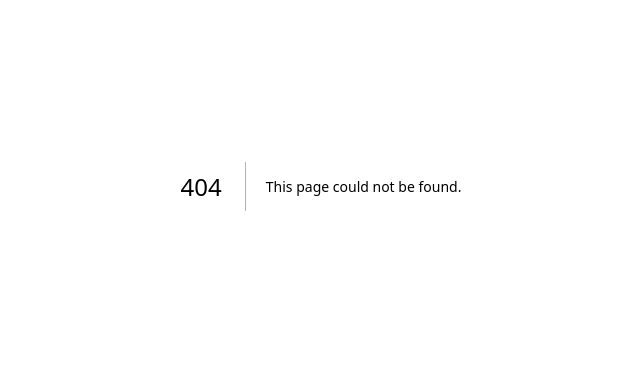
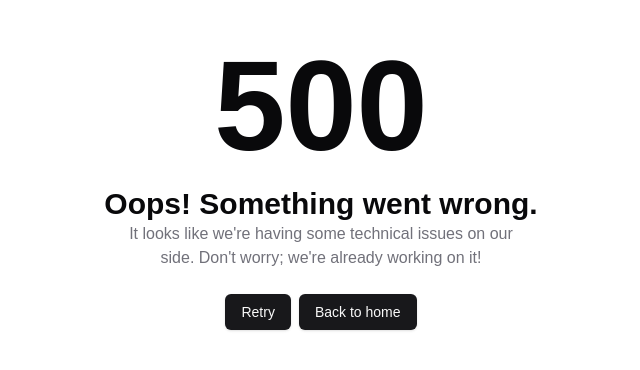
Before and after one commit to rifkiahmadfahrezi/next-dashboard-starter, a Next.js app: page /500 in a window 1280 px wide. Before the commit this address had no page. Shown: the part 214-584 px from the top of the page, without its empty margins (319-959 px from the left). Built offline with nearby package versions, Linux system fonts and the light colour scheme.

Commit message:
create errors page

```diff
--- /dev/null
+++ b/src/app/(errors)/404/page.tsx
@@ -0,0 +1,31 @@
+import React from 'react'
+import { BackButton } from '@/components/back-button'
+import Link from 'next/link'
+import { Button } from '@/components/ui/button'
+
+const NotFoundPage = () => {
+  return (
+   <div className="grid min-h-svh place-items-center">
+      <div className="flex flex-col items-center text-center">
+         <span className='text-9xl font-bold'>404</span>
+         <h1 className='text-3xl mt-4 font-semibold'>Page not found</h1>
+         <p className='max-w-sm text-muted-foreground'>Oops! The page you're looking for doesn't exist. It might have been moved or deleted.</p>
+
+         <div className="flex items-center gap-2 mt-6 mx-auto">
+            <BackButton />
+            <Button
+               asChild
+               >
+               <Link
+                  href={'/'}
+                  >
+                  Back to home
+               </Link>
+            </Button>
+         </div>
+      </div>
+   </div>
+  )
+}
+
+export default NotFoundPage
--- /dev/null
+++ b/src/app/(errors)/500/page.tsx
@@ -0,0 +1,44 @@
+'use client'
+import React, { useEffect } from 'react'
+import Link from 'next/link'
+import { Button } from '@/components/ui/button'
+
+const NotFoundPage = ({
+   error,
+   reset,
+ }: {
+   error: Error & { digest?: string }
+   reset: () => void
+ }) => {
+
+   useEffect(() => {
+      console.log(error)
+   }, [error])
+
+  return (
+   <div className="grid min-h-svh place-items-center">
+      <div className="flex flex-col items-center text-center">
+         <span className='text-9xl font-bold'>500</span>
+         <h1 className='text-3xl mt-4 font-semibold'>Oops! Something went wrong.</h1>
+         <p className='max-w-sm text-muted-foreground'>It looks like we're having some technical issues on our side. Don't worry; we're already working on it!</p>
+
+         <div className="flex items-center gap-2 mt-6 mx-auto">
+            <Button onClick={reset}>
+               Retry
+            </Button>
+            <Button
+               asChild
+               >
+               <Link
+                  href={'/'}
+                  >
+                  Back to home
+               </Link>
+            </Button>
+         </div>
+      </div>
+   </div>
+  )
+}
+
+export default NotFoundPage
--- /dev/null
+++ b/src/app/(errors)/maintenance/page.tsx
@@ -0,0 +1,32 @@
+import React from 'react'
+import { BackButton } from '@/components/back-button'
+import Link from 'next/link'
+import { Button } from '@/components/ui/button'
+import { Construction } from 'lucide-react'
+
+const NotFoundPage = () => {
+  return (
+   <div className="grid min-h-svh place-items-center">
+      <div className="flex flex-col items-center text-center">
+         <Construction className='size-28' />
+         <h1 className='text-3xl mt-4 font-semibold'>Under Maintenance</h1>
+         <p className='max-w-md text-muted-foreground'>Our website is currently down for maintenance. We're working hard to improve your experience and will be back shortly.</p>
+
+         <div className="flex items-center gap-2 mt-6 mx-auto">
+            <BackButton />
+            <Button
+               asChild
+               >
+               <Link
+                  href={'/'}
+                  >
+                  Back to home
+               </Link>
+            </Button>
+         </div>
+      </div>
+   </div>
+  )
+}
+
+export default NotFoundPage
--- /dev/null
+++ b/src/app/(errors)/not-allowed/page.tsx
@@ -0,0 +1,31 @@
+import React from 'react'
+import { BackButton } from '@/components/back-button'
+import Link from 'next/link'
+import { Button } from '@/components/ui/button'
+
+const NotFoundPage = () => {
+  return (
+   <div className="grid min-h-svh place-items-center">
+      <div className="flex flex-col items-center text-center">
+         <span className='text-9xl font-bold'>405</span>
+         <h1 className='text-3xl mt-4 font-semibold'>Action Not Allowed</h1>
+         <p className='max-w-md text-muted-foreground'>The method or action you're trying to perform isn't supported.</p>
+
+         <div className="flex items-center gap-2 mt-6 mx-auto">
+            <BackButton />
+            <Button
+               asChild
+               >
+               <Link
+                  href={'/'}
+                  >
+                  Back to home
+               </Link>
+            </Button>
+         </div>
+      </div>
+   </div>
+  )
+}
+
+export default NotFoundPage
```
